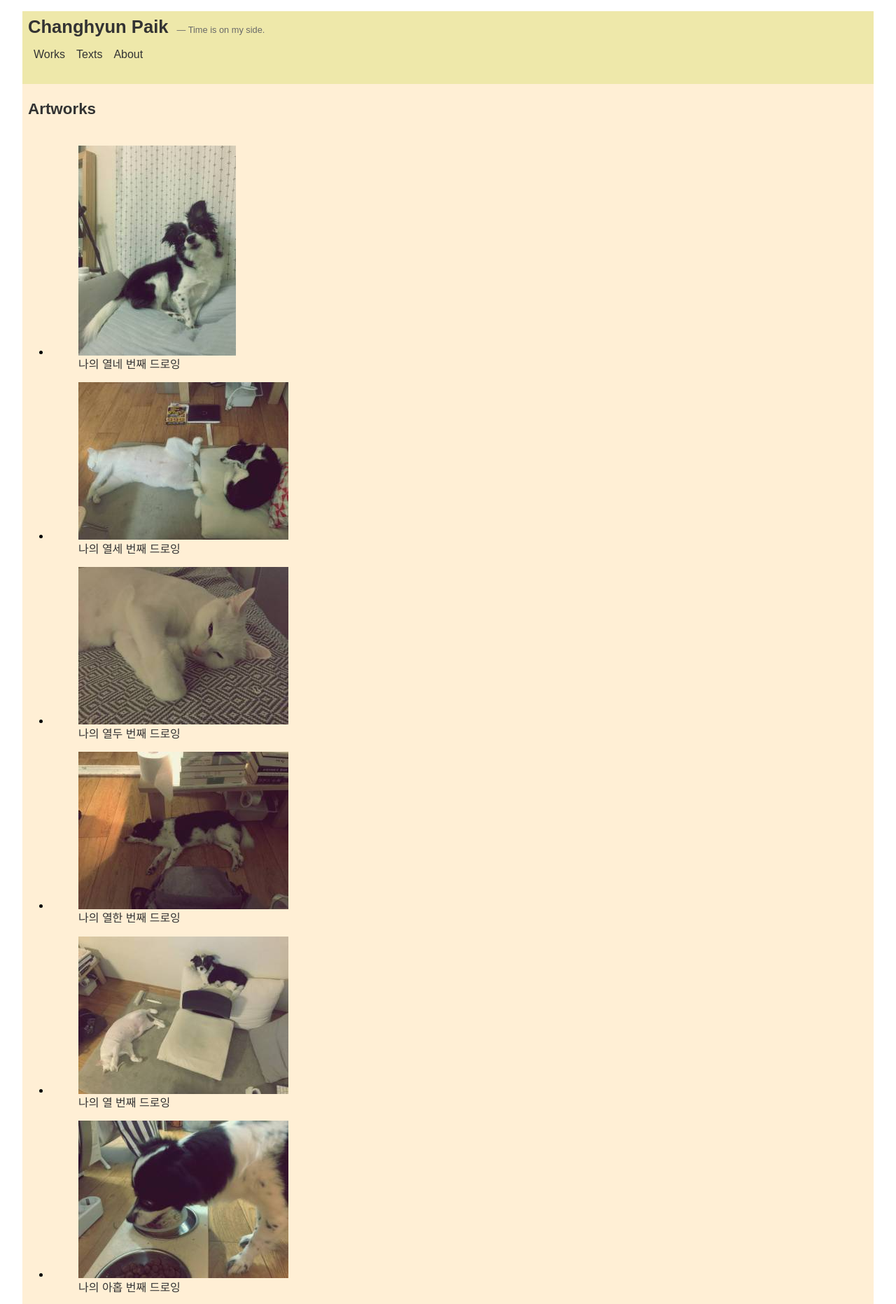
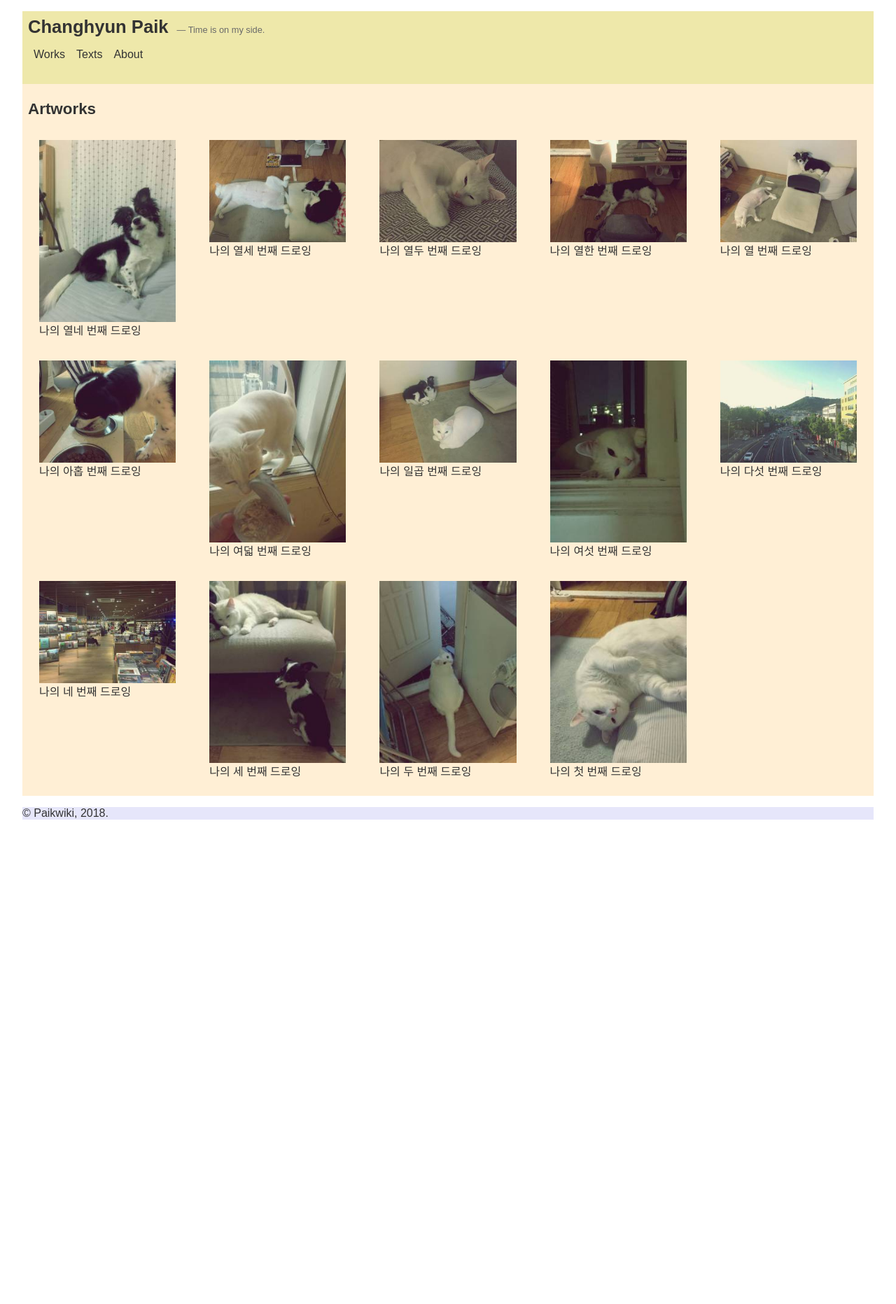
Before and after one commit to paikwiki/jt-alpha, a Jekyll site: the page built from index.html, in a window 1280 px wide. Shown: the top 1863 px of the page at 70% size. Built offline with Jekyll 4.4.1, drawn with Linux system fonts in a browser that asks for light colours; after the commit the page ends 1203 px from its top, so only the background shows below that.

Commit message:
Apply flex layout on artworks list️:fuelpump:

```diff
--- a/_sass/base.scss
+++ b/_sass/base.scss
@@ -9,7 +9,7 @@ p, span, pre, a, blockquote {
 }
 
 div, section, article, p,
-h1, h2, h3, h4, h5, h6 {
+h1, h2, h3, h4, h5, h6, li {
   box-sizing: border-box;
 }
 
--- a/_sass/layout.scss
+++ b/_sass/layout.scss
@@ -37,7 +37,32 @@
     header {
       padding: 0.5rem;
       h1 {
+        // margin-bottom: 0rem;
         font-size: 1.4rem;
+      }
+    }
+    .posts-content {
+      .artworks-list {
+        display: flex;
+        flex-wrap: wrap;
+        margin: 0;
+        // -webkit-margin-before: 0;
+        padding-left: 0;
+        li {
+          padding: 0.5rem;
+          width: 20%;
+          list-style: none;
+          box-sizing: border-box;
+          figure {
+            margin: 0;
+            padding: 0 1rem 1rem 1rem;
+            // width: 100%;
+            // box-sizing: border-box;
+            img {
+              width: 100%;
+            }
+          }
+        }
       }
     }
   }
--- a/index.html
+++ b/index.html
@@ -9,7 +9,7 @@ permalink: /
     <h1>{{page.title}}</h1>
   </header>
   <section class="posts-content">
-    <ul id="posts-list">
+    <ul class="posts-list artworks-list">
       {% assign sorted_posts = site.posts
         | where:"categories","artwork"
         | sort:"order"
```
